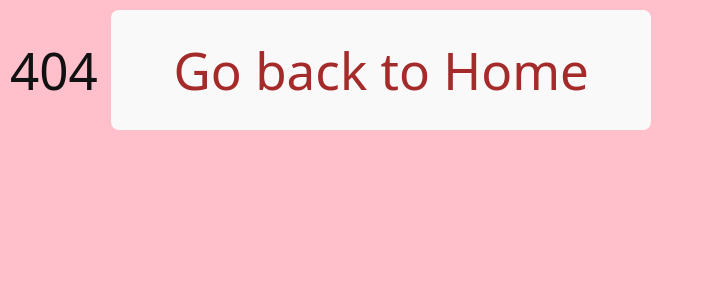
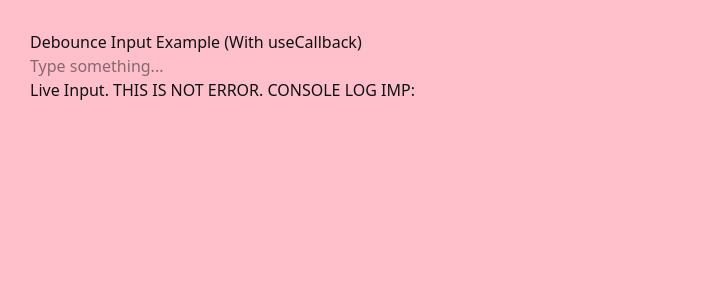
Before and after one commit to aditya-mscs/react-code-oractice-vite, a React (Vite) app: page /UseDebounceExample in a window 1280 px wide. Before the commit this address had no page. Shown: the top 300 px of the page, without its empty margins (0-703 px from the left). Built offline with nearby package versions, Linux system fonts and the light colour scheme.

Commit message:
UseDebounceExample

```diff
--- a/src/components/ES6.tsx
+++ b/src/components/ES6.tsx
@@ -134,7 +134,7 @@ export const ES6 = () => {
   console.log('-------------------------ARRAY QUESTIONS--------------------------');
   //ES6 array features
   const numbersX = [1, 2, 3, 4, 5];
-  const doubledNumbers = numbersX.map(num => num * 2); //-----> Best for Creating New Arrays
+  const doubledNumbers = numbersX.map(num => num * 2); //-----> Best for Creating New Arrays SO REPLACE ALL uses map
   const filteredNumbers = numbersX.filter(num => num > 2); //-----> Best for Filtering Arrays
   const sum = numbersX.reduce((total, num) => total + num, 0); //-----> Best for Summing or Aggregation
   //NOTE: first param is acc/total and second param is indiviual number. second param 0 is initialValue
--- a/src/components/Es6TsPractice.tsx
+++ b/src/components/Es6TsPractice.tsx
@@ -182,6 +182,14 @@ export const Es6TsPractice = () => {
 
 
   //------------------- 2 ARRAY QUESTIONS ------------------
+
+  //Replace all occurrences of a given value in an array
+  const replaceAllOccurrences = (arr: number[], target: number, replacement: number): number[] => {
+    return arr.map((item) => (item === target ? replacement : item));
+  }
+  console.log('2.1 replaceAllOccurrences: ', replaceAllOccurrences([1, 2, 3, 4, 5, 2], 2, 99)); // Outputs: [1, 99, 3, 4, 5, 99]
+  //NOTE : Replace all occurrences of a given value in an array without using built-in functions
+
   //---> break helps us exit the current loop, while continue helps us skip the current iteration and move to the next one.
   const array = [
     ["Apt 101", "Apt 102", "Apt 103"],
--- /dev/null
+++ b/src/components/useDebounceExample.tsx
@@ -0,0 +1,37 @@
+import { useCallback, useState } from "react";
+import { debounce } from "../hooks/useDebounce";
+
+const UseDebounceExample = () => {
+  const [inputValue, setInputValue] = useState<string>("");
+
+  // ✅ Debounced logger: created ONCE using useCallback
+  // useCallback ensures the debounced function is not recreated on every render
+  const debouncedLog = useCallback(
+    debounce((value: string) => {
+      console.log("Debounced value:", value);
+    }, 2000),
+    [] // empty dependency = only initialized once
+  );
+
+  // 🔁 onChange handler: captures and logs value
+  const handleChange = (e: React.ChangeEvent<HTMLInputElement>) => {
+    const value = e.target.value;
+    setInputValue(value);
+    debouncedLog(value); // invokes debounced function
+  };
+
+  return (
+    <div style={{ padding: "20px" }}>
+      <h2>Debounce Input Example (With useCallback)</h2>
+      <input
+        type="text"
+        value={inputValue}
+        onChange={handleChange}
+        placeholder="Type something..."
+      />
+      <p>Live Input. THIS IS NOT ERROR. CONSOLE LOG IMP:<br /> {inputValue}</p>
+    </div>
+  );
+};
+
+export default UseDebounceExample;
--- /dev/null
+++ b/src/hooks/useDebounce.tsx
@@ -0,0 +1,36 @@
+//Remember these 5 lines -
+
+// export const debounce = (func, delay) => {
+//   let timeoutId; //1
+
+//   return (...args) => { //2
+//     clearTimeout(timeoutId); //3
+//     timeoutId = setTimeout(() => { //4 timeout = setTimeout
+//       func(...args); //5
+//     }, delay);
+//   };
+
+// };
+
+// This function returns a debounced version of the callback function.
+// The returned function will delay the execution of the callback until after the specified delay has passed since the last time it was invoked.
+// It uses a closure to maintain the timeout variable across invocations.
+
+export const debounce = <T extends (...args: any[]) => void>(
+  func: T,
+  delay: number
+
+): ((...args: Parameters<T>) => void) => {
+
+  let timeoutId: ReturnType<typeof setTimeout> | undefined;
+  // console.log("Debounce function created with delay:", delay, timeoutId); //ON EVERY RENDER
+
+  return (...args: Parameters<T>) => {
+
+    clearTimeout(timeoutId);
+    timeoutId = setTimeout(() => {
+      func(...args);
+    }, delay);
+
+  };
+};
--- /dev/null
+++ b/src/hooks/useDebounceJS.js
@@ -0,0 +1,63 @@
+//Remember from tsx file. Just check logs here
+
+function debounce(callback, delay) { // -----------> ALWAYS SAME AND CAN BE REUSED
+  let timeout;
+  console.log("Debounce function created with delay:", callback);
+
+  return function (...args) { //------------> Closure. RETURN FUNCTION ARGS
+    console.log("Debounced " + delay + " function called, resetting timer...");
+    clearTimeout(timeout); //1st step - clear previous timer
+
+    timeout = setTimeout(() => {
+      console.log("Executing callback with args:", args);
+      callback(...args);
+    }, delay);
+  };
+}
+
+// Example function to debounce
+function search(query) {
+  console.log("🔍 Searching for:", query);
+}
+
+// Debounced version
+const debouncedSearch = debounce(search, 2000);
+
+// Simulate user typing
+debouncedSearch("a");
+debouncedSearch("ab");
+debouncedSearch("abc");
+debouncedSearch("abcd");
+//After 2 seconds, it will log "🔍 Searching for: abcd"
+
+/**
+Debounce function created with delay: ƒ search(query) {
+  console.log("🔍 Searching for:", query);
+}
+VM2949:10 Debounced 2000 function called, resetting timer...
+VM2949:10 Debounced 2000 function called, resetting timer...
+VM2949:10 Debounced 2000 function called, resetting timer...
+VM2949:10 Debounced 2000 function called, resetting timer...
+VM2949:7 Debounce function created with delay: ƒ increment() {
+  count++;
+  console.log("Count:", count);
+}
+VM2949:10 Debounced 4000 function called, resetting timer...
+VM2949:10 Debounced 4000 function called, resetting timer...
+VM2949:10 Debounced 4000 function called, resetting timer...
+VM2949:10 Debounced 4000 function called, resetting timer...
+ */
+
+
+// ************** Counter example
+let count = 0;
+function increment() {
+  count++;
+  console.log("Count:", count);
+}
+const debouncedIncrement = debounce(increment, 4000);
+debouncedIncrement();
+debouncedIncrement();
+debouncedIncrement();
+debouncedIncrement();
+//After 4 seconds, it will log "Count: 1" because the last call to debouncedIncrement was the only one that executed the increment function.
```
Also changed, not shown: src/utils/Utils.tsx (+20 -13 lines).
